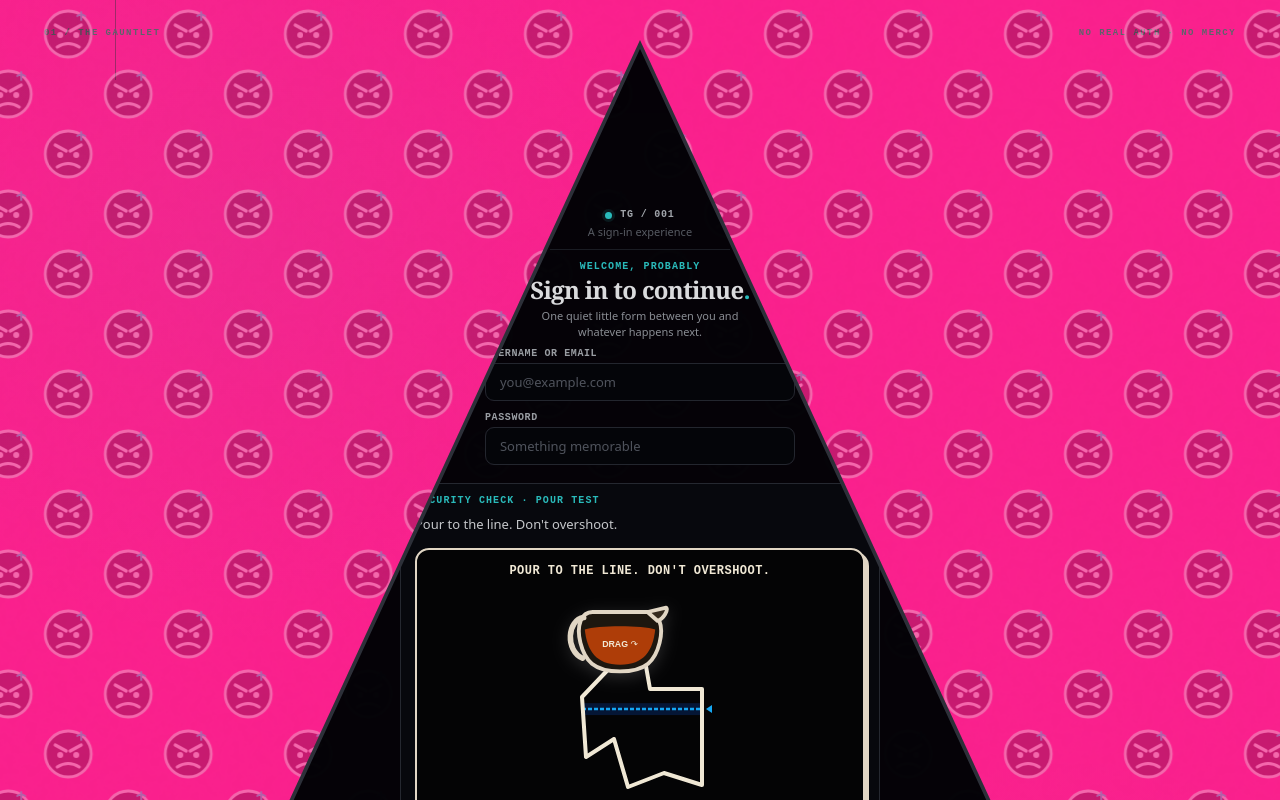
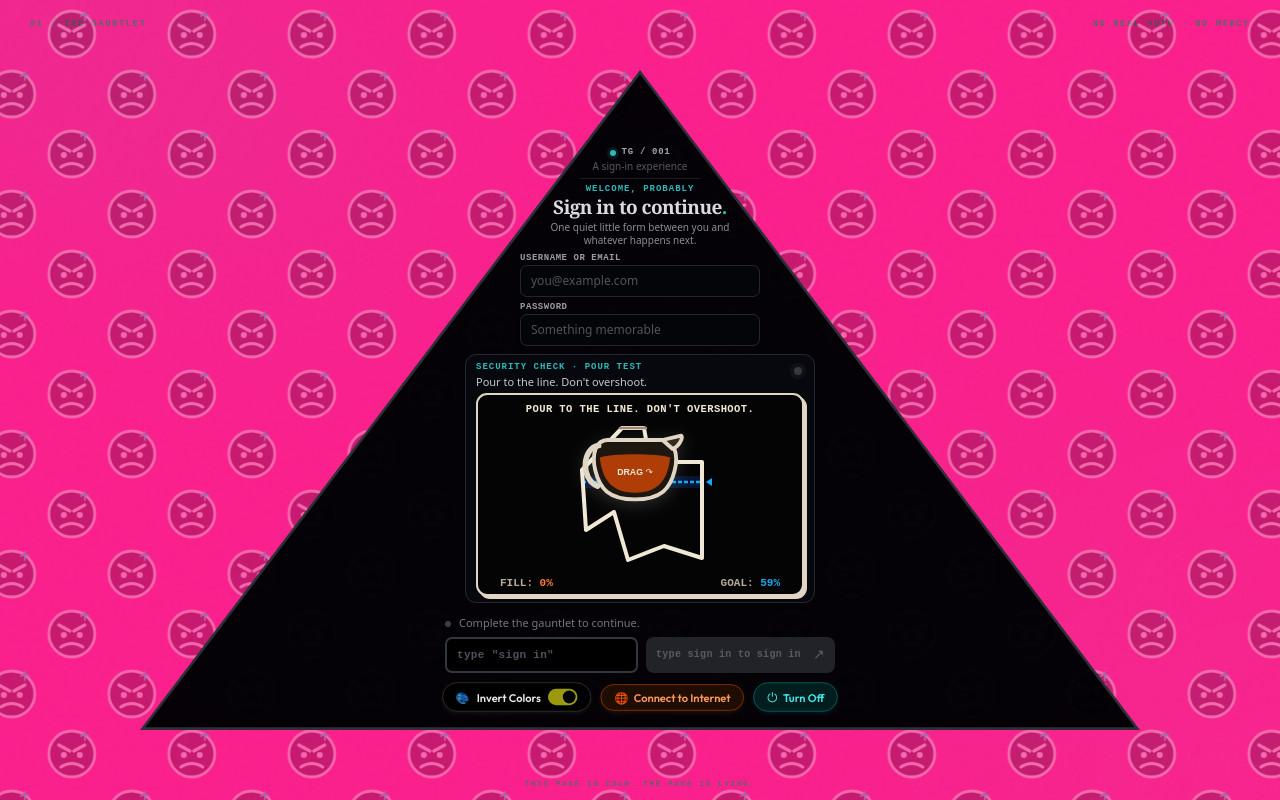
Before and after one commit to devikaanup/NOinterest, a React (Vite) app in the folder client/: page / in a window 1280 px wide. Shown: the top 800 px of the page. Built offline with nearby package versions, Linux system fonts and the light colour scheme.

Commit message:
feat: elastic rubber-band wires with spring tension physics, resize triangle to fit inside viewport without cut-offs

```diff
--- a/client/src/index.css
+++ b/client/src/index.css
@@ -29,8 +29,8 @@ button:focus-visible, input:focus-visible { outline: 3px solid rgba(214, 69, 69,
   display: flex;
   flex-direction: column;
   align-items: center;
-  justify-content: flex-start;
-  padding: 40px 0 80px;
+  justify-content: center;
+  padding: 15px 0;
   background:
     radial-gradient(circle at 19% 16%, rgba(214, 69, 69, 0.045), transparent 26%),
     radial-gradient(circle at 83% 79%, rgba(101, 132, 109, 0.045), transparent 27%),
@@ -44,8 +44,22 @@ button:focus-visible, input:focus-visible { outline: 3px solid rgba(214, 69, 69,
   pointer-events: none;
   opacity: 0.45;
 }
-.page-shell::before { width: 1px; height: 80px; background: #cfccc3; top: 0; left: 9%; }
-.page-shell::after { width: 1px; height: 80px; background: #cfccc3; bottom: 0; right: 9%; }
+
+.page-shell::before {
+  top: 0;
+  left: 0;
+  width: 320px;
+  height: 320px;
+  background: radial-gradient(circle at 0 0, rgba(214, 69, 69, 0.09), transparent 68%);
+}
+
+.page-shell::after {
+  bottom: 0;
+  right: 0;
+  width: 420px;
+  height: 420px;
+  background: radial-gradient(circle at 100% 100%, rgba(37, 36, 34, 0.04), transparent 70%);
+}
 
 .noise-layer {
   position: absolute;
@@ -62,21 +76,22 @@ button:focus-visible, input:focus-visible { outline: 3px solid rgba(214, 69, 69,
   letter-spacing: 0.16em;
   text-transform: uppercase;
 }
-.shell-ornament { top: 29px; }
-.ornament-left { left: 44px; }
-.ornament-right { right: 44px; }
-.bottom-caption { bottom: 28px; left: 50%; transform: translateX(-50%); letter-spacing: 0.2em; }
+.shell-ornament { top: 20px; }
+.ornament-left { left: 30px; }
+.ornament-right { right: 30px; }
+.bottom-caption { bottom: 12px; left: 50%; transform: translateX(-50%); letter-spacing: 0.18em; font-size: 8px; }
 
 .card-wrap {
-  width: 1280px;
-  max-width: 98vw;
-  min-height: 1360px;
+  width: 1000px;
+  max-width: 95vw;
+  height: 660px;
+  max-height: 96vh;
   position: relative;
   z-index: 2;
-  padding: 170px 40px 45px;
+  padding: 78px 24px 16px;
   background: rgba(255, 254, 251, 0.98);
   clip-path: polygon(50% 0%, 100% 100%, 0% 100%);
-  filter: drop-shadow(0 25px 65px rgba(0, 0, 0, 0.22));
+  filter: drop-shadow(0 20px 50px rgba(0, 0, 0, 0.22));
   display: flex;
   flex-direction: column;
   align-items: center;
@@ -104,85 +119,87 @@ button:focus-visible, input:focus-visible { outline: 3px solid rgba(214, 69, 69,
 }
 
 .topline {
-  width: 180px;
+  width: 120px;
   display: flex;
   flex-direction: column;
   align-items: center;
-  gap: 4px;
-  padding-bottom: 8px;
+  gap: 2px;
+  padding-bottom: 4px;
   border-bottom: 1px solid var(--line);
-  margin-bottom: 4px;
+  margin-bottom: 2px;
 }
 
-.mark { display: flex; align-items: center; gap: 8px; color: #5e5a54; font: 600 10px/1 "IBM Plex Mono", ui-monospace, monospace; letter-spacing: 0.08em; }
-.mark-dot { width: 7px; height: 7px; display: inline-block; border-radius: 50%; background: var(--red); box-shadow: 0 0 0 3px rgba(214, 69, 69, 0.12); }
-.topline-note { color: #aaa69f; font-size: 11px; }
+.mark { display: flex; align-items: center; gap: 6px; color: #5e5a54; font: 600 9px/1 "IBM Plex Mono", ui-monospace, monospace; letter-spacing: 0.08em; }
+.mark-dot { width: 6px; height: 6px; display: inline-block; border-radius: 50%; background: var(--red); box-shadow: 0 0 0 3px rgba(214, 69, 69, 0.12); }
+.topline-note { color: #aaa69f; font-size: 10px; }
 
 .hero-copy {
-  padding: 8px 0 10px;
-  width: 260px;
+  padding: 4px 0 6px;
+  width: 200px;
   text-align: center;
 }
 
-.eyebrow, .micro-label { display: block; color: var(--red); font: 700 10px/1 "IBM Plex Mono", ui-monospace, monospace; letter-spacing: 0.11em; text-transform: uppercase; }
-.hero-copy h1 { margin: 4px 0 4px; color: var(--ink); font: 600 24px/1.2 "Fraunces", Georgia, serif; letter-spacing: -0.03em; text-align: center; }
+.eyebrow, .micro-label { display: block; color: var(--red); font: 700 9px/1 "IBM Plex Mono", ui-monospace, monospace; letter-spacing: 0.11em; text-transform: uppercase; }
+.hero-copy h1 { margin: 2px 0 2px; color: var(--ink); font: 600 19px/1.2 "Fraunces", Georgia, serif; letter-spacing: -0.03em; text-align: center; }
 .period { color: var(--red); }
-.hero-copy p { margin: 0 auto; width: 240px; color: var(--muted); font-size: 11px; line-height: 1.4; text-align: center; }
+.hero-copy p { margin: 0 auto; width: 190px; color: var(--muted); font-size: 10px; line-height: 1.35; text-align: center; }
 
 .gauntlet-form {
   width: 100%;
   display: flex;
   flex-direction: column;
   align-items: center;
-  gap: 12px;
+  gap: 6px;
 }
 
 .field-group {
-  width: 310px;
+  width: 240px;
   max-width: 82%;
   display: flex;
   flex-direction: column;
-  gap: 4px;
+  gap: 2px;
   text-align: left;
 }
 
-.field-group > span { color: #66625d; font: 600 10px/1 "IBM Plex Mono", ui-monospace, monospace; letter-spacing: 0.06em; text-transform: uppercase; }
-.control { width: 100%; height: 38px; box-sizing: border-box; padding: 0 14px; border: 1px solid #dcd9d1; border-radius: 9px; color: var(--ink); background: #fbfaf6; font-size: 13px; transition: border-color 180ms var(--ease-out), box-shadow 180ms var(--ease-out), background 180ms var(--ease-out); }
+.field-group > span { color: #66625d; font: 600 9px/1 "IBM Plex Mono", ui-monospace, monospace; letter-spacing: 0.06em; text-transform: uppercase; }
+.control { width: 100%; height: 32px; box-sizing: border-box; padding: 0 10px; border: 1px solid #dcd9d1; border-radius: 7px; color: var(--ink); background: #fbfaf6; font-size: 12px; transition: border-color 180ms var(--ease-out), box-shadow 180ms var(--ease-out), background 180ms var(--ease-out); }
 .control::placeholder { color: #b1ada4; }
 .control:hover { border-color: #c7c2b9; }
-.control:focus { border-color: rgba(214, 69, 69, 0.75); background: #fff; box-shadow: 0 0 0 4px rgba(214, 69, 69, 0.07); outline: none; }
+.control:focus { border-color: rgba(214, 69, 69, 0.75); background: #fff; box-shadow: 0 0 0 3px rgba(214, 69, 69, 0.07); outline: none; }
 
 .captcha-box {
-  width: 480px;
+  width: 350px;
   max-width: 86%;
-  padding: 12px 14px 10px;
+  padding: 8px 10px 6px;
   border: 1px solid #dad7cf;
-  border-radius: 13px;
+  border-radius: 11px;
   background: #f8f7f2;
-  margin-top: 6px;
+  margin-top: 2px;
 }
 
 .submit-row {
-  width: 480px;
+  width: 390px;
   max-width: 86%;
-  margin-top: 6px;
+  margin-top: 4px;
 }
 
 .login-troll-toolbar {
-  width: 480px;
+  width: 440px;
   max-width: 86%;
   justify-content: center;
-  margin: 16px 0 6px;
+  margin: 8px 0 3px;
+  transform: scale(0.92);
 }
 
 .card-footer {
-  width: 580px;
+  width: 500px;
   max-width: 90%;
-  padding-top: 14px;
-  margin-top: 4px;
+  padding-top: 6px;
+  margin-top: 2px;
+  font-size: 8.5px;
 }
-.captcha-header { display: flex; align-items: flex-start; justify-content: space-between; min-height: 42px; }
-.captcha-prompt { max-width: 470px; margin: 9px 0 0; color: #3b3936; font-size: 13px; line-height: 1.4; }
+.captcha-header { display: flex; align-items: flex-start; justify-content: space-between; min-height: 28px; }
+.captcha-prompt { max-width: 470px; margin: 3px 0 0; color: #3b3936; font-size: 11px; line-height: 1.25; }
 .status-light { width: 8px; height: 8px; margin: 4px 2px 0 0; border-radius: 50%; background: #ccc8c0; box-shadow: 0 0 0 4px rgba(204, 200, 192, 0.2); }
 .status-light.is-verified { background: #5c936f; box-shadow: 0 0 0 4px rgba(92, 147, 111, 0.16); }
 .tile-grid { display: grid; grid-template-columns: repeat(3, 1fr); gap: 7px; }
@@ -202,13 +219,13 @@ button:focus-visible, input:focus-visible { outline: 3px solid rgba(214, 69, 69,
 .app-button:active:not(:disabled) { transform: scale(0.97); }
 .app-button:disabled { color: #a8a59e; background: #dedcd6; box-shadow: none; cursor: not-allowed; }
 .verify-button { min-width: 100px; height: 34px; padding: 0 12px; border-radius: 7px; }
-.sign-button { min-width: 175px; height: 42px; font-size: 11px; padding: 0 14px; letter-spacing: 0.04em; white-space: nowrap; }
-.sign-button-ready { background: #16a34a !important; box-shadow: 0 5px 14px rgba(22, 163, 74, 0.4) !important; }
+.sign-button { min-width: 155px; height: 36px; font-size: 10px; padding: 0 10px; letter-spacing: 0.03em; white-space: nowrap; }
+.sign-button-ready { background: #16a34a !important; box-shadow: 0 4px 12px rgba(22, 163, 74, 0.4) !important; }
 .sign-button-ready:hover { background: #15803d !important; }
-.button-arrow { font-size: 16px; font-weight: 400; line-height: 0; }
-.submit-row { display: flex; flex-direction: column; align-items: stretch; gap: 8px; min-height: 53px; padding-top: 5px; }
-.sign-in-action-cluster { display: flex; align-items: center; gap: 10px; width: 100%; }
-.sign-in-type-input { flex: 1; min-width: 140px; height: 42px; padding: 0 12px; font: 700 12px/1 "IBM Plex Mono", monospace; letter-spacing: 0.04em; border-radius: 8px; border: 2px solid #ccc8c0; background: #ffffff; color: #171717; transition: all 0.2s ease; }
+.button-arrow { font-size: 14px; font-weight: 400; line-height: 0; }
+.submit-row { display: flex; flex-direction: column; align-items: stretch; gap: 5px; min-height: 48px; padding-top: 2px; }
+.sign-in-action-cluster { display: flex; align-items: center; gap: 8px; width: 100%; }
+.sign-in-type-input { flex: 1; min-width: 120px; height: 36px; padding: 0 10px; font: 700 11px/1 "IBM Plex Mono", monospace; letter-spacing: 0.03em; border-radius: 7px; border: 2px solid #ccc8c0; background: #ffffff; color: #171717; transition: all 0.2s ease; }
 .sign-in-type-input:focus { border-color: #ff5ca8; outline: none; box-shadow: 0 0 0 3px rgba(255, 92, 168, 0.2); }
 .submit-status { display: flex; align-items: center; gap: 8px; color: #8d8982; font-size: 11px; }
 .status-dot { width: 6px; height: 6px; border-radius: 50%; background: #c5c1b8; }
@@ -493,16 +510,16 @@ button:focus-visible, input:focus-visible { outline: 3px solid rgba(214, 69, 69,
   width: 100%;
   background: #fbfbfa;
   border: 2px solid #1e293b;
-  border-radius: 14px;
-  padding: 14px 14px 10px;
-  box-shadow: 4px 4px 0 #1e293b;
+  border-radius: 11px;
+  padding: 8px 10px 5px;
+  box-shadow: 3px 3px 0 #1e293b;
   display: flex;
   flex-direction: column;
   align-items: center;
   user-select: none;
   position: relative;
   overflow: hidden;
-  margin-top: 10px;
+  margin-top: 2px;
 }
 
 .water-pour-header {
@@ -510,19 +527,19 @@ button:focus-visible, input:focus-visible { outline: 3px solid rgba(214, 69, 69,
   display: flex;
   flex-direction: column;
   align-items: center;
-  gap: 3px;
-  margin-bottom: 6px;
+  gap: 2px;
+  margin-bottom: 3px;
 }
 
 .pour-instruction {
-  font: 700 12px/1.2 "IBM Plex Mono", ui-monospace, monospace;
+  font: 700 10.5px/1.2 "IBM Plex Mono", ui-monospace, monospace;
   color: #0f172a;
   letter-spacing: 0.04em;
   text-transform: uppercase;
 }
 
 .pour-taunt {
-  font: 700 12px/1.2 "Comic Sans MS", cursive, sans-serif;
+  font: 700 11px/1.2 "Comic Sans MS", cursive, sans-serif;
   color: #e11d48;
   animation: spillShake 0.3s ease;
 }
@@ -530,22 +547,23 @@ button:focus-visible, input:focus-visible { outline: 3px solid rgba(214, 69, 69,
 .water-pour-arena {
   position: relative;
   width: 100%;
-  height: 220px;
+  height: 155px;
   display: flex;
   flex-direction: column;
   align-items: center;
   justify-content: flex-end;
-  padding-bottom: 8px;
+  padding-bottom: 4px;
 }
 
 .pitcher-anchor {
   position: absolute;
-  top: 6px;
-  left: calc(50% - 75px);
-  transform-origin: 80px 22px; /* Spout pivot */
+  top: 0px;
+  left: calc(50% - 60px);
+  transform-origin: 65px 18px; /* Spout pivot */
   transition: transform 0.14s cubic-bezier(0.16, 1, 0.3, 1);
   z-index: 5;
   touch-action: none;
+  transform: scale(0.82);
 }
 
 .pitcher-anchor.is-dragging {
```
Also changed, not shown: client/src/components/WiringTaskModal.tsx (+172 -39 lines).
